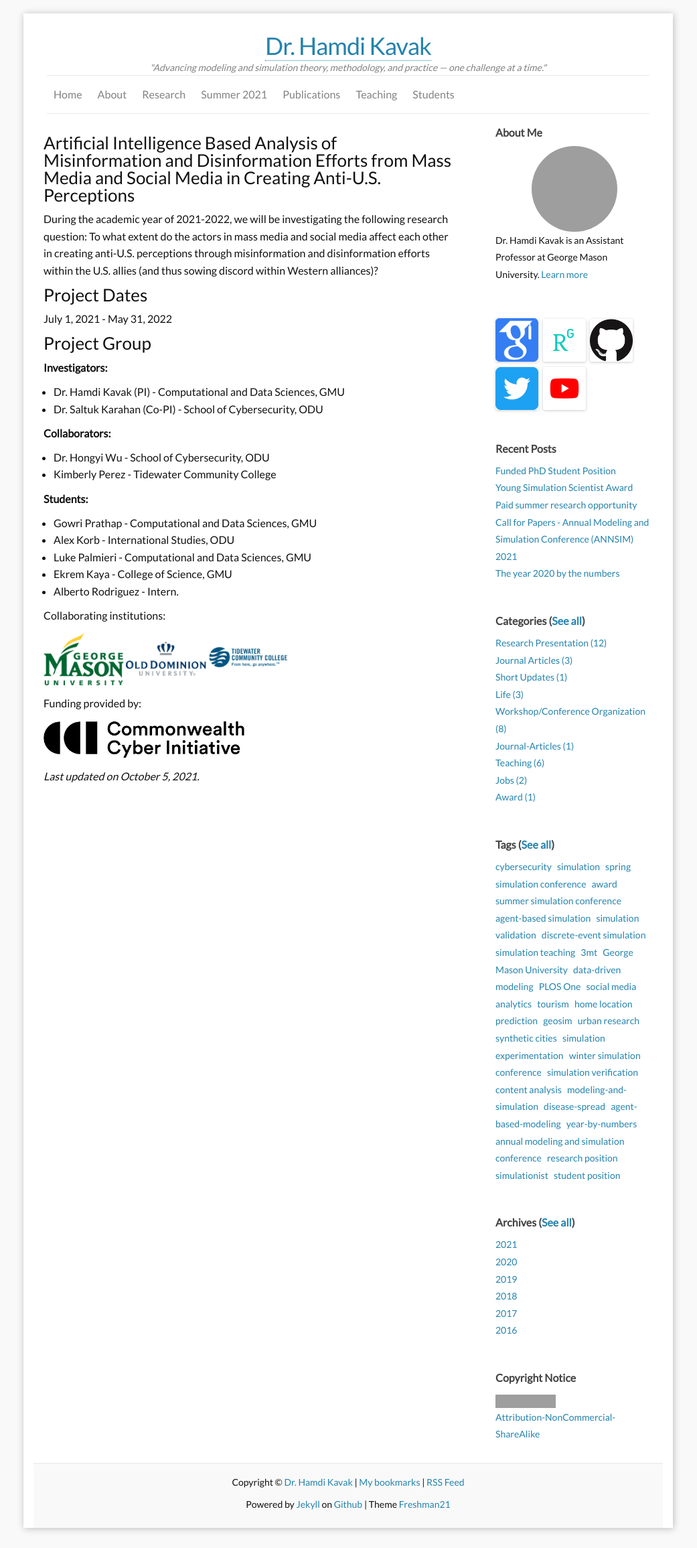
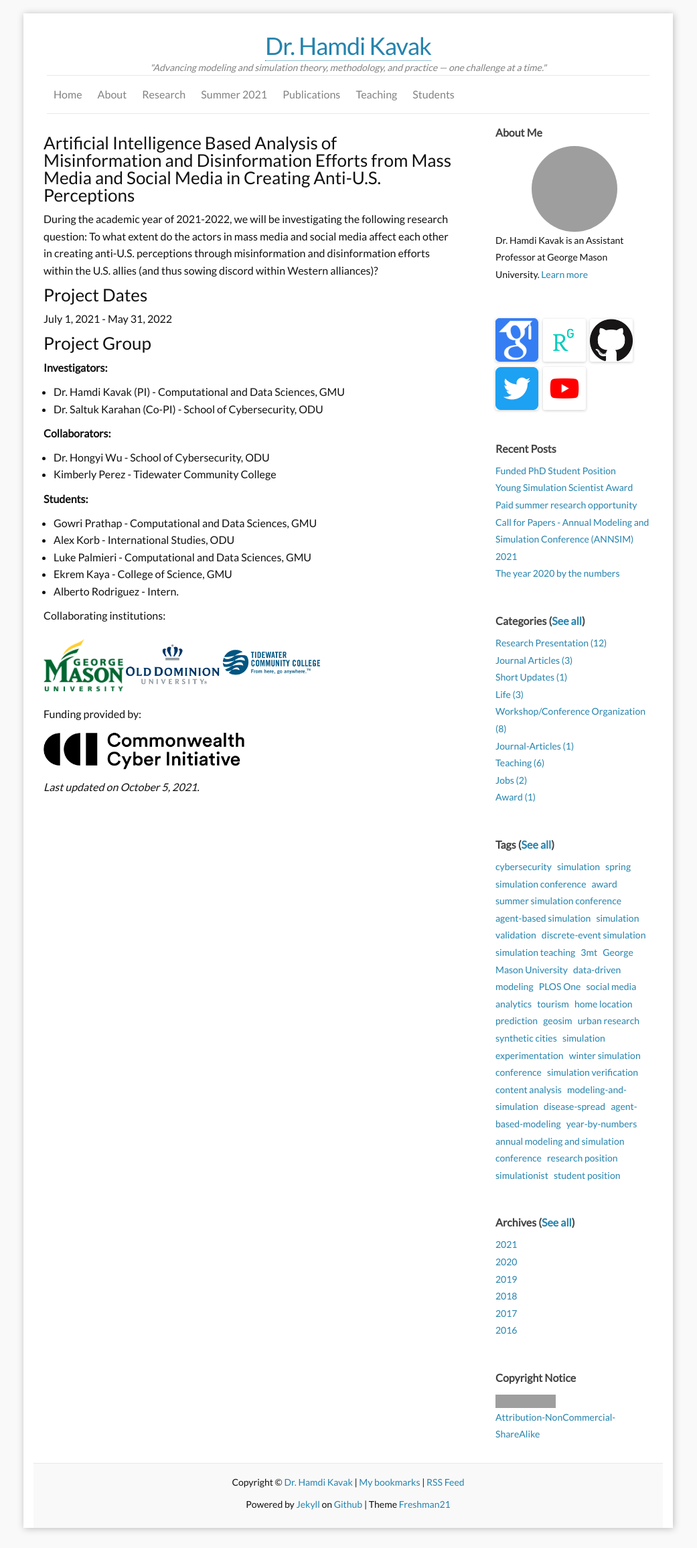
Before and after one commit to hamdikavak/hamdikavak.github.io, a Jekyll site: the page built from c2_cci-2021.md, in a window 1280 px wide. Shown: the whole page at 67% size, without its empty margins (120-1161 px from the left). Built offline with Jekyll 4.4.1, drawn with Linux system fonts in a browser that asks for light colours; nearby versions of some CDN libraries; grey boxes are pictures that could not be loaded.

```diff
--- a/c2_cci-2021.md
+++ b/c2_cci-2021.md
@@ -33,8 +33,8 @@
 Collaborating institutions:
 
 ![]({{ site.baseurl }}/images/pages/logos/gmu.png){:width="120px"}
-![]({{ site.baseurl }}/images/pages/logos/odu.png){:width="120px"}
-![]({{ site.baseurl }}/images/pages/logos/tcc.png){:width="120px"}
+![]({{ site.baseurl }}/images/pages/logos/odu.png){:width="140px"}
+![]({{ site.baseurl }}/images/pages/logos/tcc.png){:width="150px"}
 
 Funding provided by:
 
```
